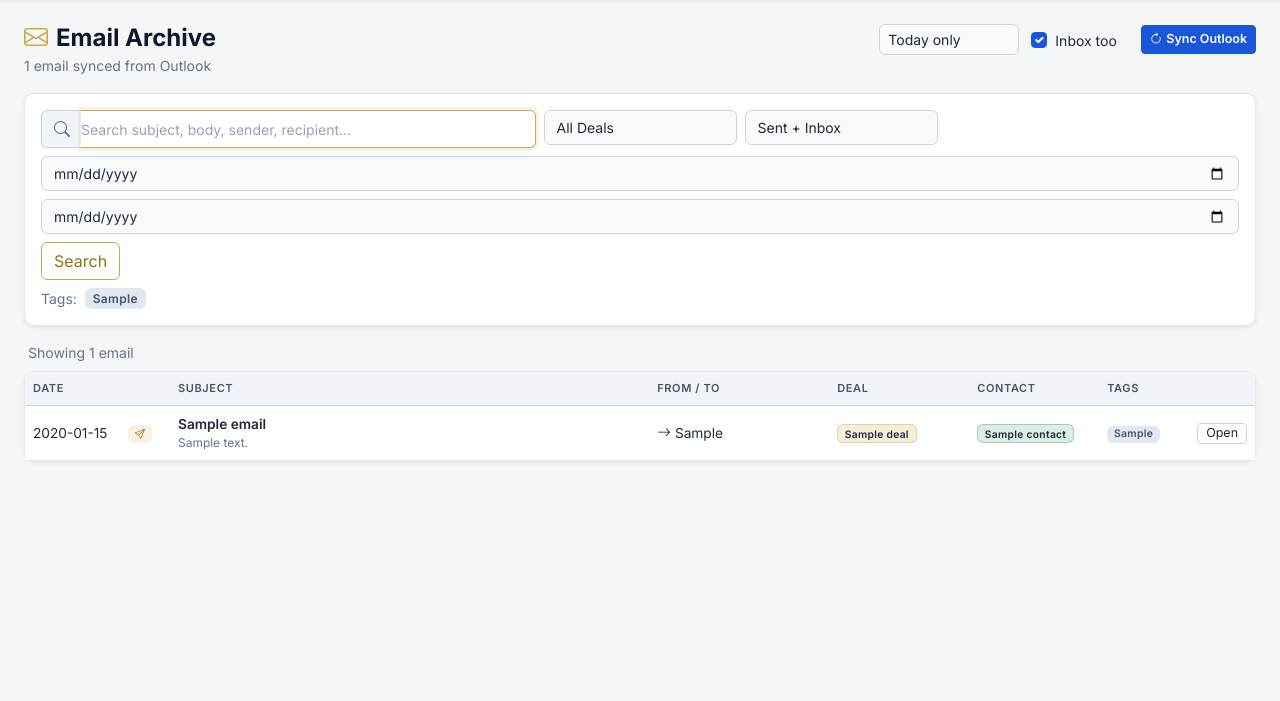
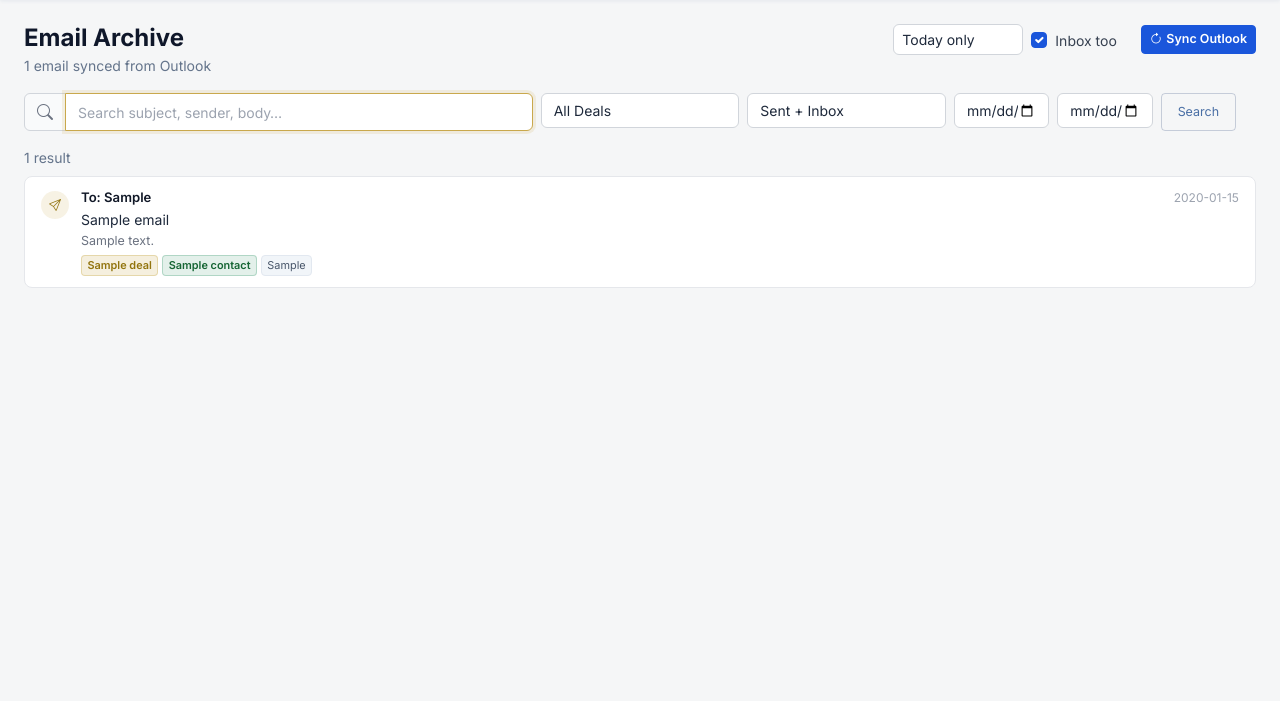
Before and after one commit to beepbeepbeep765/test, a Flask app: page /emails in a window 1280 px wide. Shown: the part 75-776 px from the top of the page. Run offline with Flask 3, Linux system fonts and the light colour scheme; tables that the repository leaves empty hold one stand-in row (values such as "Sample post").

Commit message:
Redesign email list to Outlook-style rows with sender, subject, preview

```diff
--- a/templates/emails.html
+++ b/templates/emails.html
@@ -3,88 +3,74 @@
 {% block content %}
 
 <style>
-/* ── Email page: white light theme ─────────────────────────────── */
 .ep { color: #1e293b; }
-.ep h4, .ep h5, .ep strong { color: #0f172a; }
+.ep h4, .ep strong { color: #0f172a; }
 .ep small, .ep .ep-muted { color: #64748b !important; }
-.ep .card {
-  background: #ffffff !important;
-  border: 1px solid #e2e8f0 !important;
-  color: #1e293b !important;
+
+/* Search / filter bar */
+.ep .form-control, .ep .form-select {
+  background: #fff !important; border-color: #d1d5db !important; color: #1e293b !important;
 }
-.ep .form-control,
-.ep .form-select {
-  background: #f8fafc !important;
-  border-color: #cbd5e1 !important;
-  color: #1e293b !important;
+.ep .form-control::placeholder { color: #9ca3af !important; }
+.ep .form-control:focus, .ep .form-select:focus {
+  background: #fff !important; border-color: #c9a84c !important;
+  box-shadow: 0 0 0 3px rgba(201,168,76,.15) !important; color: #1e293b !important;
 }
-.ep .form-control::placeholder { color: #94a3b8 !important; }
-.ep .form-control:focus,
-.ep .form-select:focus {
-  background: #fff !important;
-  border-color: #c9a84c !important;
-  box-shadow: 0 0 0 3px rgba(201,168,76,.15) !important;
-  color: #1e293b !important;
+.ep .input-group-text {
+  background: #f9fafb !important; border-color: #d1d5db !important; color: #6b7280 !important;
 }
-.ep .form-select option { background: #fff; color: #1e293b; }
-.ep .input-group-text {
-  background: #f1f5f9 !important;
-  border-color: #cbd5e1 !important;
-  color: #64748b !important;
+
+/* Email rows — Outlook-style */
+.email-list { background:#fff; border:1px solid #e5e7eb; border-radius:8px; overflow:hidden; }
+.email-row {
+  display:flex; align-items:flex-start; gap:12px;
+  padding:11px 16px; border-bottom:1px solid #f1f5f9;
+  text-decoration:none; color:inherit;
+  transition: background .1s;
 }
-.ep .table {
-  color: #1e293b !important;
-  --bs-table-bg: #ffffff;
-  --bs-table-hover-bg: #f8fafc;
-  --bs-table-border-color: #e2e8f0;
+.email-row:last-child { border-bottom:none; }
+.email-row:hover { background:#f8fafc; }
+
+.email-dir-icon {
+  flex-shrink:0; margin-top:3px;
+  width:28px; height:28px; border-radius:50%;
+  display:flex; align-items:center; justify-content:center;
+  font-size:.75rem;
 }
-.ep .table td, .ep .table th {
-  color: #1e293b !important;
-  border-color: #e2e8f0 !important;
-}
-.ep .table thead th {
-  background: #f1f5f9 !important;
-  color: #475569 !important;
-  border-bottom: 1px solid #cbd5e1 !important;
-}
-.ep .table tbody tr:last-child td { border-bottom: none; }
-.ep .table a { color: #1e293b !important; }
-.ep .table a:hover { color: #c9a84c !important; }
-.ep .subject-link { color: #0f172a !important; font-weight: 600; }
-.ep .subject-link:hover { color: #c9a84c !important; }
-.ep .btn-outline-primary  { border-color: #c9a84c; color: #92740e; }
-.ep .btn-outline-primary:hover { background: #fdf8ec; color: #92740e; border-color: #c9a84c; }
-.ep .btn-outline-secondary { border-color: #cbd5e1; color: #475569; }
-.ep .btn-outline-secondary:hover { background: #f1f5f9; color: #1e293b; border-color: #94a3b8; }
-.ep .setup-step {
-  background: #f8fafc !important;
-  border: 1px solid #e2e8f0 !important;
-  color: #1e293b !important;
-}
-.ep .setup-step code { background: #fdf8ec; color: #92740e; }
-.ep .alert-light { background: #f8fafc !important; color: #475569 !important; border-color: #e2e8f0 !important; }
-.ep .badge.bg-light { background: #e2e8f0 !important; color: #475569 !important; }
-.ep .text-muted { color: #64748b !important; }
+.email-dir-icon.sent     { background:rgba(201,168,76,.15); color:#92740e; }
+.email-dir-icon.received { background:rgba(10,140,170,.12); color:#0e7490; }
+
+.email-main { flex:1; min-width:0; }
+.email-top  { display:flex; align-items:baseline; justify-content:space-between; gap:8px; margin-bottom:1px; }
+
+.email-who  { font-size:.82rem; font-weight:600; color:#111827; white-space:nowrap; overflow:hidden; text-overflow:ellipsis; max-width:260px; }
+.email-date { font-size:.75rem; color:#9ca3af; white-space:nowrap; flex-shrink:0; }
+.email-subject { font-size:.875rem; color:#1e293b; white-space:nowrap; overflow:hidden; text-overflow:ellipsis; margin-bottom:2px; }
+.email-preview { font-size:.78rem; color:#6b7280; white-space:nowrap; overflow:hidden; text-overflow:ellipsis; }
+
+.email-badges { display:flex; gap:4px; flex-wrap:wrap; margin-top:4px; }
+.ebadge-deal    { font-size:.68rem; padding:.15em .5em; border-radius:4px; background:rgba(201,168,76,.18); color:#92740e; border:1px solid rgba(201,168,76,.35); font-weight:600; text-decoration:none; }
+.ebadge-contact { font-size:.68rem; padding:.15em .5em; border-radius:4px; background:rgba(25,135,84,.12); color:#166534; border:1px solid rgba(25,135,84,.25); font-weight:600; text-decoration:none; }
+.ebadge-tag     { font-size:.68rem; padding:.15em .5em; border-radius:4px; background:#f1f5f9; color:#475569; border:1px solid #e2e8f0; }
 </style>
 
 <div class="ep">
 
 <div class="d-flex align-items-start justify-content-between mb-3 flex-wrap gap-2">
   <div>
-    <h4 class="fw-bold mb-0"><i class="bi bi-envelope me-2" style="color:#c9a84c;"></i>Email Archive</h4>
-    <small class="ep-muted">{{ total }} email{{ 's' if total != 1 }} synced from Outlook</small>
+    <h4 class="fw-bold mb-0">Email Archive</h4>
+    <small>{{ total }} email{{ 's' if total != 1 }} synced from Outlook</small>
   </div>
-  <!-- Sync Controls -->
   <form method="POST" action="{{ url_for('sync_emails') }}" class="d-flex align-items-center gap-2 flex-wrap">
-    <select name="days" class="form-select form-select-sm" style="width:140px">
+    <select name="days" class="form-select form-select-sm" style="width:130px">
       <option value="1" selected>Today only</option>
       <option value="7">Last 7 days</option>
       <option value="30">Last 30 days</option>
       <option value="90">Last 90 days</option>
     </select>
-    <div class="form-check form-check-inline mb-0 ms-1">
+    <div class="form-check form-check-inline mb-0">
       <input class="form-check-input" type="checkbox" name="include_inbox" value="1" id="inc_inbox" checked>
-      <label class="form-check-label small" for="inc_inbox" style="color:#1e293b;">Inbox too</label>
+      <label class="form-check-label small" for="inc_inbox" style="color:#374151;">Inbox too</label>
     </div>
     <button type="submit" class="btn btn-primary btn-sm">
       <i class="bi bi-arrow-clockwise me-1"></i>Sync Outlook
@@ -92,40 +78,27 @@
   </form>
 </div>
 
-<!-- Outlook setup callout (shown when no emails) -->
 {% if total == 0 %}
-<div class="card border-0 shadow-sm mb-4">
+<div class="card border-0 shadow-sm mb-4" style="background:#fff;">
   <div class="card-body p-4">
-    <h5 class="fw-semibold mb-3"><i class="bi bi-envelope-arrow-down me-2" style="color:#c9a84c;"></i>How to connect Outlook</h5>
-    <div class="setup-step">
-      <strong>Step 1.</strong> Open a Command Prompt (<code>Win + R</code> → type <code>cmd</code> → Enter).
-    </div>
-    <div class="setup-step">
-      <strong>Step 2.</strong> Install the Outlook bridge:<br>
-      <code>pip install pywin32</code>
-    </div>
-    <div class="setup-step">
-      <strong>Step 3.</strong> Make sure Outlook is open and logged in.
-    </div>
-    <div class="setup-step">
-      <strong>Step 4.</strong> Click <strong>Sync Outlook</strong> above. The app reads your Sent Items (and optionally Inbox) and imports every email it finds. Works entirely locally — nothing leaves your machine.
-    </div>
-    <div class="alert alert-light border mt-3 mb-0 small">
-      <i class="bi bi-info-circle me-1"></i>
-      Only works on Windows with desktop Outlook. Web-only Outlook accounts are not supported by this method.
-    </div>
+    <h5 class="fw-semibold mb-3">How to connect Outlook</h5>
+    <ol class="ps-3" style="color:#374151;font-size:.9rem;line-height:2;">
+      <li>Make sure Outlook is open and logged in.</li>
+      <li>Select a date range above and click <strong>Sync Outlook</strong>.</li>
+      <li>Emails sync locally — nothing leaves your machine.</li>
+    </ol>
   </div>
 </div>
 {% endif %}
 
 <!-- Search & Filters -->
-<form method="GET" class="card border-0 shadow-sm p-3 mb-3">
+<form method="GET" class="mb-3">
   <div class="row g-2">
     <div class="col-md-5">
       <div class="input-group">
-        <span class="input-group-text border-end-0"><i class="bi bi-search"></i></span>
-        <input type="text" name="q" class="form-control border-start-0 ps-0"
-               placeholder="Search subject, body, sender, recipient…" value="{{ q }}" autofocus />
+        <span class="input-group-text"><i class="bi bi-search"></i></span>
+        <input type="text" name="q" class="form-control"
+               placeholder="Search subject, sender, body…" value="{{ q }}" autofocus />
       </div>
     </div>
     <div class="col-md-2">
@@ -139,132 +112,78 @@
     <div class="col-md-2">
       <select name="direction" class="form-select">
         <option value="">Sent + Inbox</option>
-        <option value="sent" {% if direction_filter == 'sent' %}selected{% endif %}>Sent only</option>
+        <option value="sent"     {% if direction_filter == 'sent'     %}selected{% endif %}>Sent only</option>
         <option value="received" {% if direction_filter == 'received' %}selected{% endif %}>Inbox only</option>
       </select>
     </div>
-    <div class="col-md-1-5">
-      <input type="date" name="date_from" class="form-control" placeholder="From" value="{{ date_from }}" title="From date" />
+    <div class="col-md-1">
+      <input type="date" name="date_from" class="form-control" value="{{ date_from }}" title="From date" />
     </div>
-    <div class="col-md-1-5">
-      <input type="date" name="date_to" class="form-control" placeholder="To" value="{{ date_to }}" title="To date" />
+    <div class="col-md-1">
+      <input type="date" name="date_to" class="form-control" value="{{ date_to }}" title="To date" />
     </div>
     <div class="col-auto d-flex gap-1">
-      <button type="submit" class="btn btn-outline-primary">Search</button>
+      <button type="submit" class="btn btn-outline-secondary btn-sm px-3">Search</button>
       {% if q or deal_filter or direction_filter or date_from or date_to or tag_filter %}
-        <a href="{{ url_for('emails') }}" class="btn btn-outline-secondary">Clear</a>
+        <a href="{{ url_for('emails') }}" class="btn btn-outline-secondary btn-sm px-3">Clear</a>
       {% endif %}
     </div>
   </div>
-  <!-- Tag chips -->
-  {% if all_tags %}
-  <div class="d-flex gap-1 mt-2 flex-wrap align-items-center">
-    <span class="ep-muted small me-1">Tags:</span>
-    {% for t in all_tags %}
-    <a href="{{ url_for('emails', tag=t) }}"
-       class="badge text-decoration-none"
-       style="{% if tag_filter == t %}background:#c9a84c;color:#0a0f1a;{% else %}background:#e2e8f0;color:#475569;{% endif %}">{{ t }}</a>
-    {% endfor %}
-  </div>
-  {% endif %}
 </form>
 
-<!-- Results count -->
 {% if emails %}
-<div class="ep-muted small mb-2 ps-1">Showing {{ emails|length }} email{{ 's' if emails|length != 1 }}{% if q %} matching <strong style="color:#0f172a;">"{{ q }}"</strong>{% endif %}</div>
-{% endif %}
+<div class="small ep-muted mb-2">{{ emails|length }} result{{ 's' if emails|length != 1 }}{% if q %} for "<strong style="color:#111;">{{ q }}</strong>"{% endif %}</div>
 
-{% if emails %}
-<div class="card border-0 shadow-sm">
-  <div class="table-responsive">
-    <table class="table table-hover align-middle mb-0">
-      <thead>
-        <tr>
-          <th style="width:95px">Date</th>
-          <th style="width:50px"></th>
-          <th>Subject</th>
-          <th style="width:180px">From / To</th>
-          <th style="width:140px">Deal</th>
-          <th style="width:130px">Contact</th>
-          <th style="width:90px">Tags</th>
-          <th style="width:60px"></th>
-        </tr>
-      </thead>
-      <tbody>
-        {% for e in emails %}
-        <tr>
-          <td class="small text-nowrap" style="color:#64748b;">{{ e.sent_on }}</td>
-          <td>
-            {% if e.direction == 'received' %}
-              <span class="badge" style="background:rgba(10,140,170,.15);color:#0e7490;" title="Received"><i class="bi bi-inbox"></i></span>
-            {% else %}
-              <span class="badge" style="background:rgba(201,168,76,.15);color:#92740e;" title="Sent"><i class="bi bi-send"></i></span>
-            {% endif %}
-          </td>
-          <td>
-            <a href="{{ url_for('email_detail', email_id=e.id) }}" class="subject-link text-decoration-none">
-              {{ e.subject or '(no subject)' }}
-            </a>
-            {% if e.body %}
-            <div class="small text-truncate" style="max-width:400px;color:#64748b;">{{ e.body[:120] | replace('\n', ' ') | replace('\r', '') }}</div>
-            {% endif %}
-          </td>
-          <td class="small" style="color:#64748b;">
-            {% if e.direction == 'received' %}
-              <div class="text-truncate" style="max-width:170px;" title="{{ e.from_addr }}">
-                <i class="bi bi-person me-1"></i>{{ e.from_addr or '—' }}
-              </div>
-            {% else %}
-              <div class="text-truncate" style="max-width:170px;" title="{{ e.to_addr }}">
-                <i class="bi bi-arrow-right me-1"></i>{{ e.to_addr or '—' }}
-              </div>
-            {% endif %}
-          </td>
-          <td>
-            {% if e.deal_name %}
-              <a href="{{ url_for('deal_detail', deal_id=e.deal_id) }}" class="badge text-decoration-none"
-                 style="background:rgba(201,168,76,.2);color:#92740e;border:1px solid rgba(201,168,76,.4);">{{ e.deal_name }}</a>
-            {% else %}
-              <span style="color:#94a3b8;">—</span>
-            {% endif %}
-          </td>
-          <td>
-            {% if e.gp_name %}
-              <a href="{{ url_for('contact_detail', contact_id=e.contact_id) }}" class="badge text-decoration-none"
-                 style="background:rgba(25,135,84,.15);color:#166534;border:1px solid rgba(25,135,84,.3);">{{ e.gp_name }}</a>
-            {% else %}
-              <span style="color:#94a3b8;">—</span>
-            {% endif %}
-          </td>
-          <td>
-            {% if e.tags %}
-              {% for t in e.tags.split(',') %}
-                <span class="badge" style="background:#e2e8f0;color:#475569;font-size:.65rem;">{{ t.strip() }}</span>
-              {% endfor %}
-            {% else %}<span style="color:#94a3b8;">—</span>{% endif %}
-          </td>
-          <td>
-            <a href="{{ url_for('email_detail', email_id=e.id) }}" class="btn btn-sm btn-outline-secondary py-0">Open</a>
-          </td>
-        </tr>
-        {% endfor %}
-      </tbody>
-    </table>
-  </div>
+<div class="email-list">
+  {% for e in emails %}
+  <a href="{{ url_for('email_detail', email_id=e.id) }}" class="email-row">
+
+    <div class="email-dir-icon {{ 'received' if e.direction == 'received' else 'sent' }}">
+      <i class="bi {{ 'bi-inbox' if e.direction == 'received' else 'bi-send' }}"></i>
+    </div>
+
+    <div class="email-main">
+      <div class="email-top">
+        <span class="email-who">
+          {% if e.direction == 'received' %}{{ e.from_addr or '—' }}{% else %}To: {{ e.to_addr or '—' }}{% endif %}
+        </span>
+        <span class="email-date">{{ e.sent_on }}</span>
+      </div>
+      <div class="email-subject">{{ e.subject or '(no subject)' }}</div>
+      {% if e.body %}
+      <div class="email-preview">{{ e.body[:140] | replace('\n', ' ') | replace('\r', '') }}</div>
+      {% endif %}
+      {% if e.deal_name or e.gp_name or e.tags %}
+      <div class="email-badges">
+        {% if e.deal_name %}
+          <span class="ebadge-deal">{{ e.deal_name }}</span>
+        {% endif %}
+        {% if e.gp_name %}
+          <span class="ebadge-contact">{{ e.gp_name }}</span>
+        {% endif %}
+        {% if e.tags %}
+          {% for t in e.tags.split(',') %}
+            <span class="ebadge-tag">{{ t.strip() }}</span>
+          {% endfor %}
+        {% endif %}
+      </div>
+      {% endif %}
+    </div>
+
+  </a>
+  {% endfor %}
 </div>
 
 {% elif q or deal_filter or direction_filter or date_from or date_to or tag_filter %}
-<div class="text-center py-5" style="color:#64748b;">
-  <i class="bi bi-search fs-1 d-block mb-2"></i>
-  No emails match your search.
+<div class="text-center py-5 ep-muted">
+  <i class="bi bi-search fs-1 d-block mb-2"></i>No emails match your search.
 </div>
 
 {% elif total > 0 %}
-<div class="text-center py-5" style="color:#64748b;">
-  <i class="bi bi-check-circle fs-1 d-block mb-2" style="color:#16a34a;"></i>
-  All {{ total }} emails synced. Use the search bar to find anything.
+<div class="text-center py-5 ep-muted">
+  All {{ total }} emails synced. Use the search bar above to find anything.
 </div>
 {% endif %}
 
-</div>{# end .ep #}
+</div>
 {% endblock %}
```
